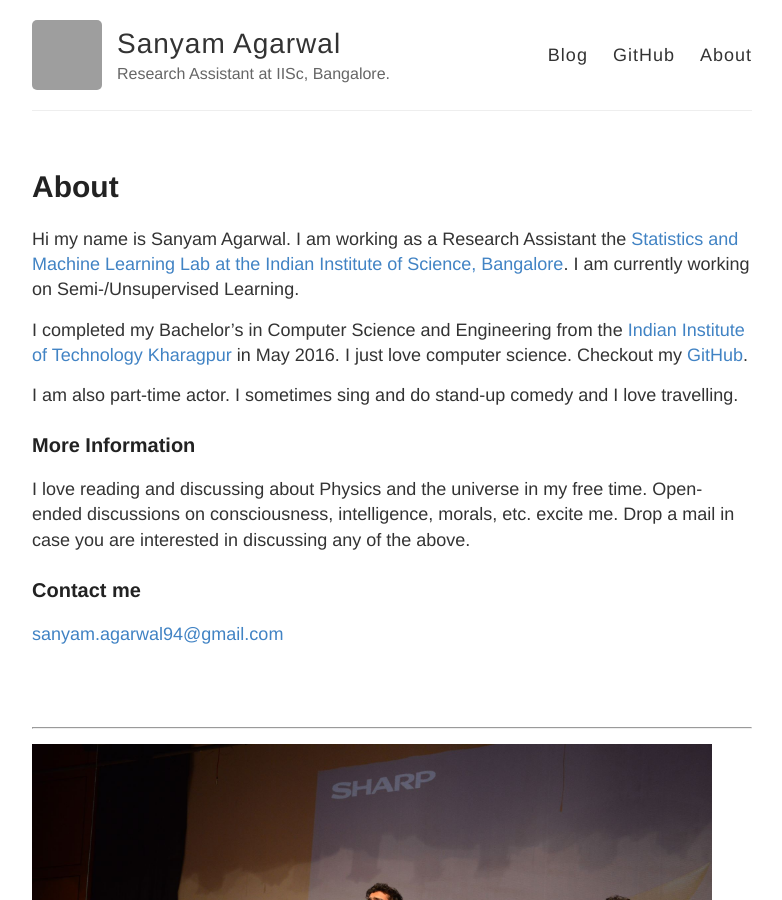
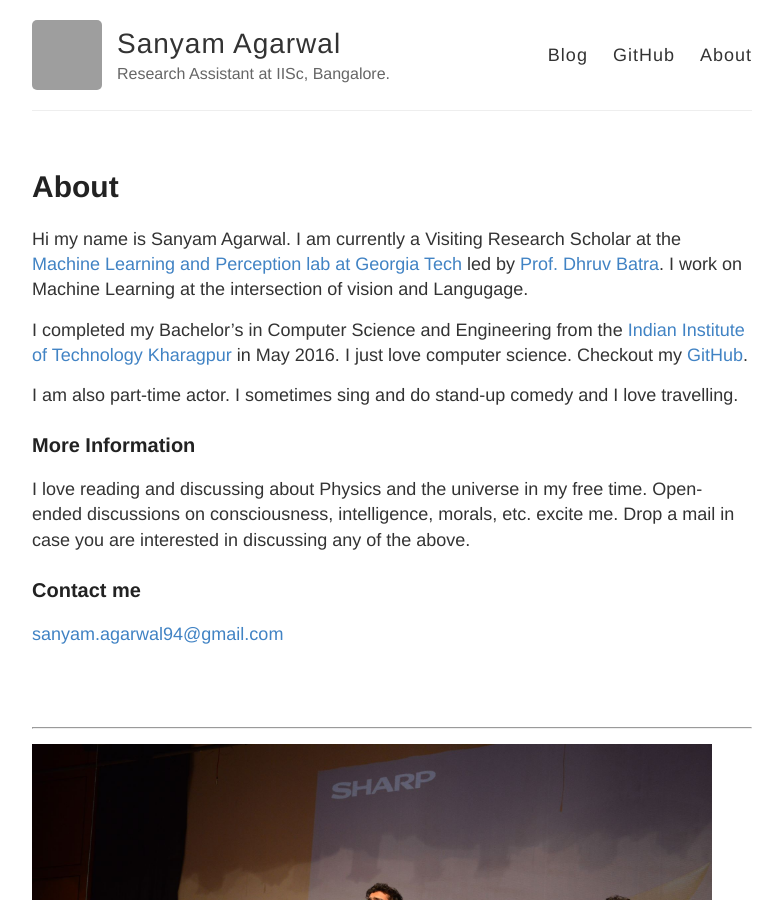
Before and after one commit to sanyam5/sanyam5.github.io, a Jekyll site: the page built from about.md, in a window 1280 px wide and 900 px high. Shown: the whole window, without its empty margins (248-1030 px from the left). Built offline with Jekyll 4.4.1, drawn with Linux system fonts in a browser that asks for light colours; grey boxes are pictures that could not be loaded.

Commit message:
Update about.md

```diff
--- a/about.md
+++ b/about.md
@@ -4,7 +4,7 @@ title: About
 permalink: /about/
 ---
 
-Hi my name is Sanyam Agarwal. I am working as a Research Assistant the [Statistics and Machine Learning Lab at the Indian Institute of Science, Bangalore](http://sml.csa.iisc.ernet.in/SML/). I am currently working on Semi-/Unsupervised Learning.
+Hi my name is Sanyam Agarwal. I am currently a Visiting Research Scholar at the [Machine Learning and Perception lab at Georgia Tech](http://mlp.cc.gatech.edu/) led by [Prof. Dhruv Batra](https://www.cc.gatech.edu/~dbatra/). I work on Machine Learning at the intersection of vision and Langugage.
 
 I completed my Bachelor's in Computer Science and Engineering from the [Indian Institute of Technology Kharagpur](http://www.iitkgp.ac.in/) in May 2016. I just love computer science. Checkout my [GitHub](http://github.com/sanyam5).
 
```
